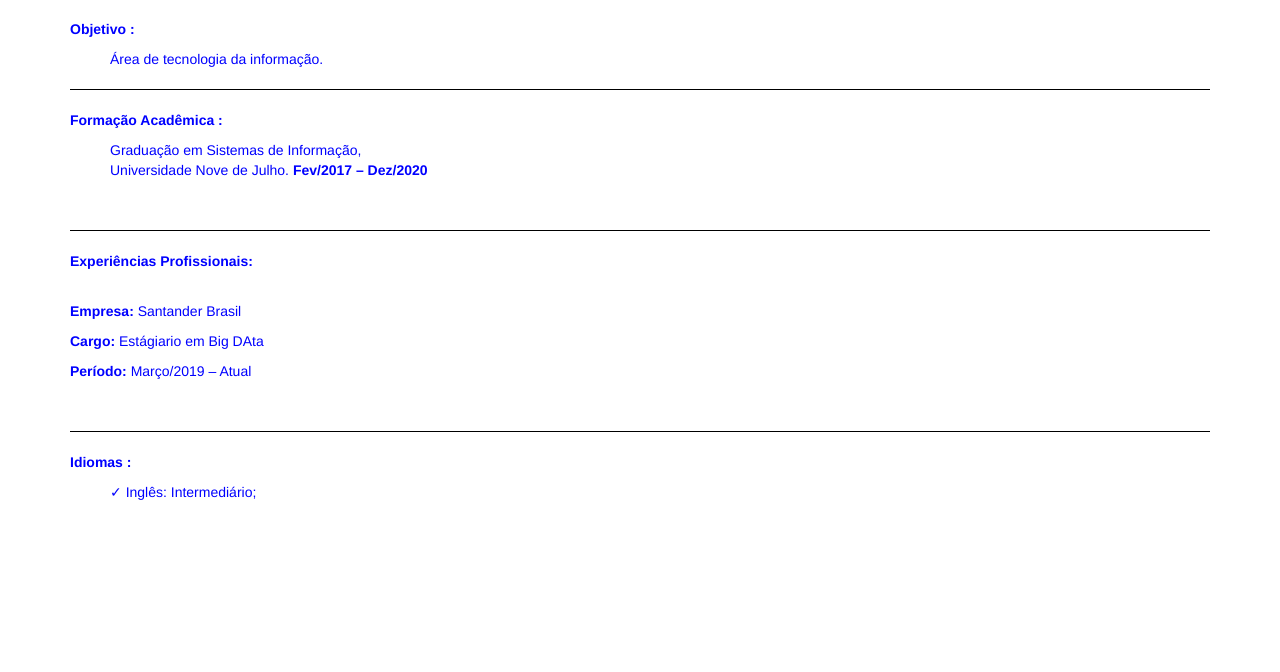
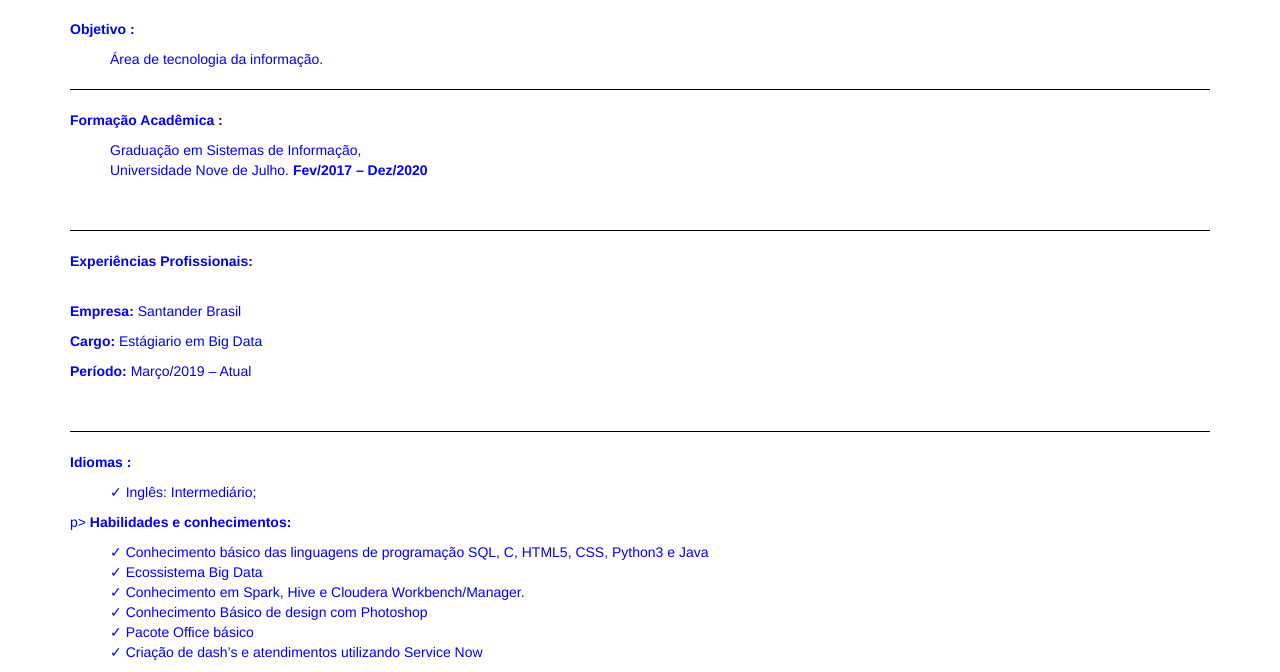
Before and after one commit to isaacpcds/CurriculoAula, a plain HTML site: page index.html in a window 1280 px wide. Shown: the part 227-899 px from the top of the page. Before the commit the page ends 800 px from the top, so only its background shows below. Drawn offline with nearby package versions, Linux system fonts and the light colour scheme.

Commit message:
Atualizando CV

```diff
--- a/index.html
+++ b/index.html
@@ -89,7 +89,7 @@
 		</p>
 		<br>
 		<p><strong>Empresa:</strong> Santander Brasil </p>
-		<p><strong>Cargo: </strong>Estágiario em Big DAta</p>
+		<p><strong>Cargo: </strong>Estágiario em Big Data</p>
 		<p><strong>Período:</strong> Março/2019 – Atual  </p>
 		<br>
 
@@ -103,6 +103,18 @@
 			<li>Inglês: Intermediário; </li>
 
 		</ul>
+		p>
+			<strong>Habilidades e conhecimentos:</strong>
+		</p>
+		<ul>
+			<li> Conhecimento básico das linguagens de programação SQL, C, HTML5, CSS, Python3 e Java</li>
+			<li>Ecossistema Big Data</li>
+			 <li>Conhecimento em Spark, Hive e Cloudera Workbench/Manager.</li>
+			 <li> Conhecimento Básico de design com Photoshop
+			 <li> Pacote Office básico</li>
+			 <li> Criação de dash’s e atendimentos utilizando Service Now</li>
+
+		</ul>
 
 
 
```
